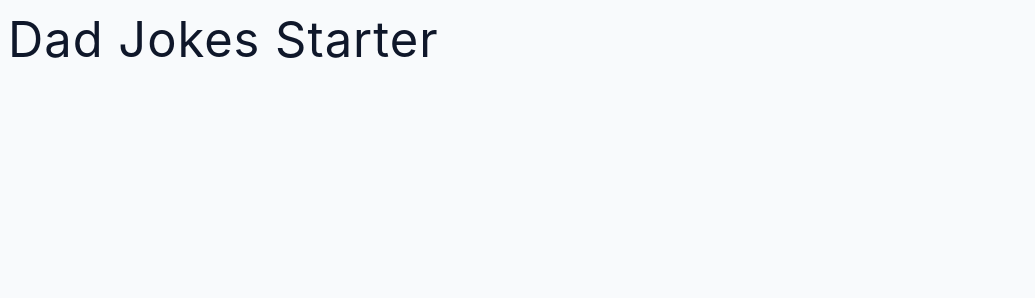
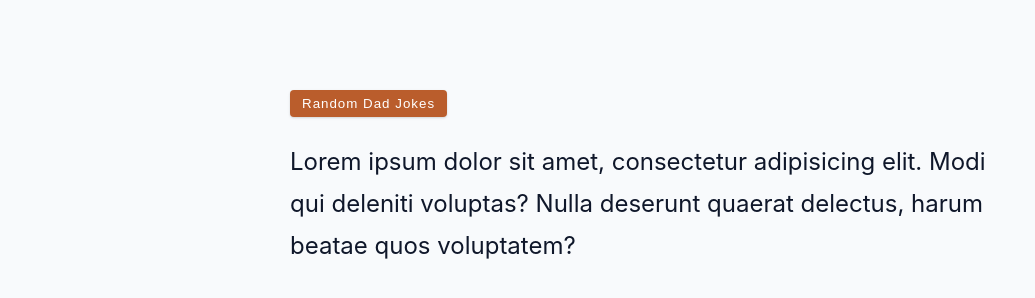
Before and after one commit to lucasvergara1/Dads-Jokes-Project, a plain HTML site: page index.html in a window 1280 px wide. Shown: the whole page, without its empty margins (0-1035 px from the left). Drawn offline with Linux system fonts and the light colour scheme.

Commit message:
:construction: Create HTML structure

```diff
--- a/index.html
+++ b/index.html
@@ -8,7 +8,14 @@
     <link rel="stylesheet" href="./styles.css" />
   </head>
   <body>
-    <h1>dad jokes starter</h1>
+    <div class="container">
+      <button class="btn">random dad jokes</button>
+      <p class="result">
+        Lorem ipsum dolor sit amet, consectetur adipisicing elit.
+        Modi qui deleniti voluptas?
+        Nulla deserunt quaerat delectus, harum beatae quos voluptatem?
+      </p>
+    </div>
     <script src="./app.js"></script>
   </body>
 </html>
```
